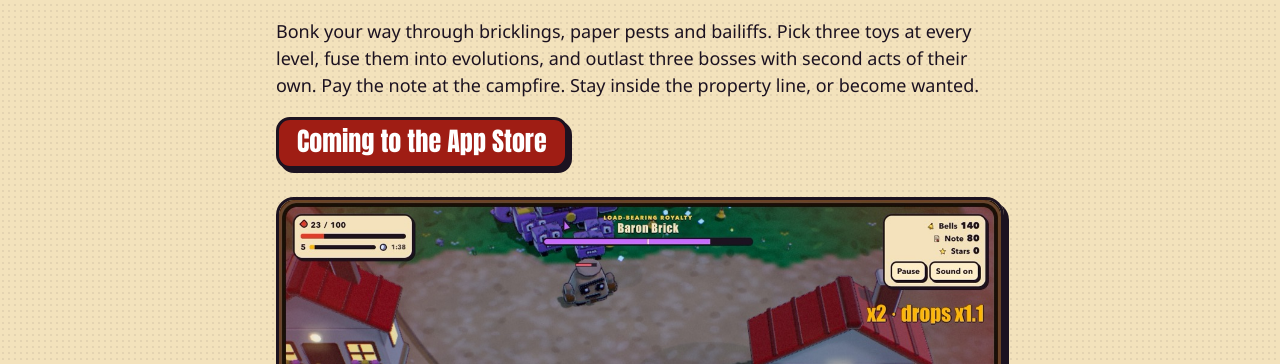
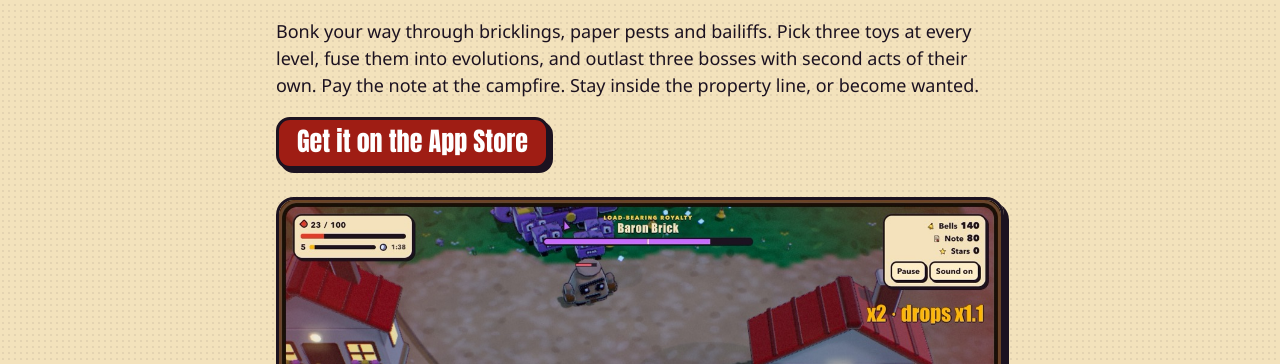
Before and after one commit to rubix-labs-hq/rent-ruckus, a plain HTML site: page index.html in a window 1280 px wide. Shown: the part 436-800 px from the top of the page. Drawn offline with Linux system fonts and the light colour scheme.

Commit message:
Point the homepage button at the live App Store listing
Co-Authored-By: Claude Opus 5.5 <noreply@anthropic.com>

```diff
--- a/index.html
+++ b/index.html
@@ -15,7 +15,7 @@
   <h1>RENT<br>RUCKUS</h1>
   <p class="lede">One island, every resident out for blood. A boiler worker with a crowbar against a landlord with a storm.</p>
   <p>Bonk your way through bricklings, paper pests and bailiffs. Pick three toys at every level, fuse them into evolutions, and outlast three bosses with second acts of their own. Pay the note at the campfire. Stay inside the property line, or become wanted.</p>
-  <p><a class="button" id="store" href="support/">Coming to the App Store</a></p>
+  <p><a class="button" id="store" href="https://apps.apple.com/app/id6838391936">Get it on the App Store</a></p>
   <div class="shots">
     <img src="img/boss.jpg" alt="Baron Brick fights the hero in the village" width="1200" height="750" loading="lazy">
     <img src="img/marsh.jpg" alt="The Sump Pump boss in the reed marsh" width="1200" height="750" loading="lazy">
```
